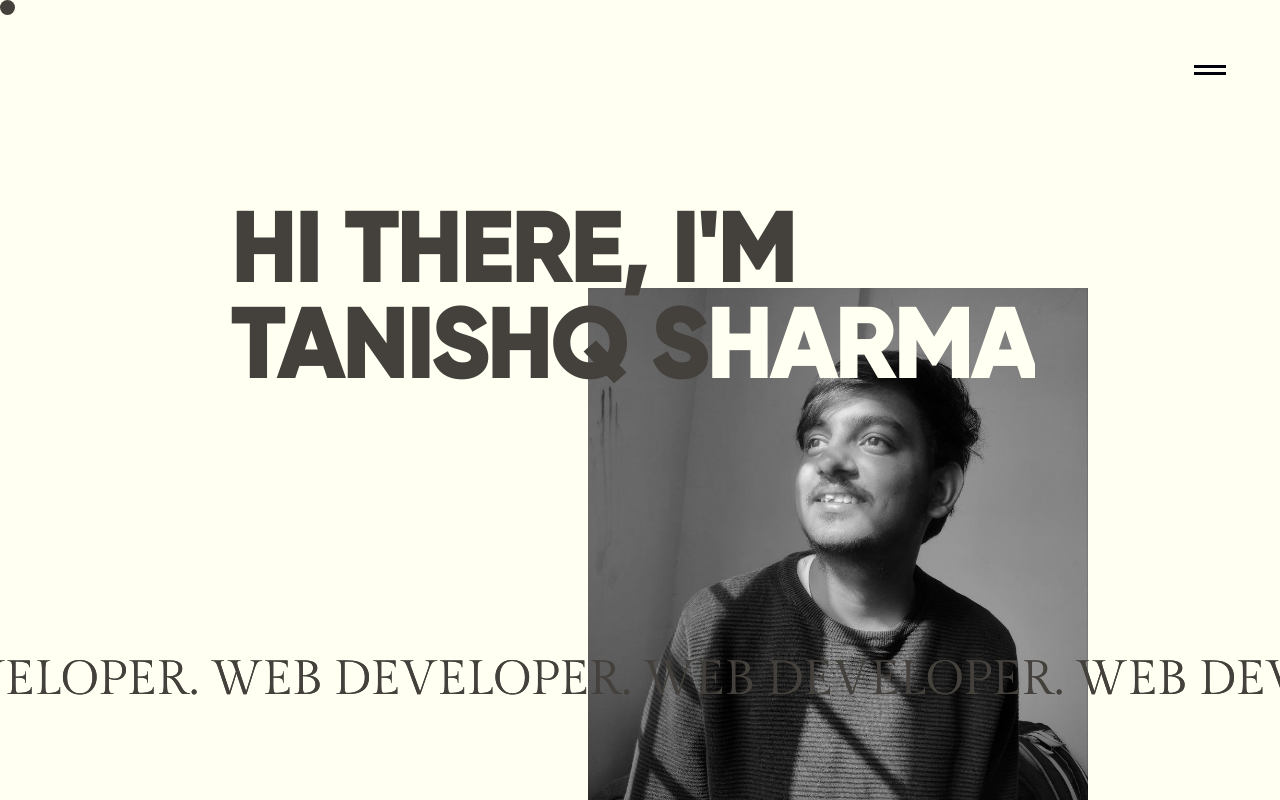
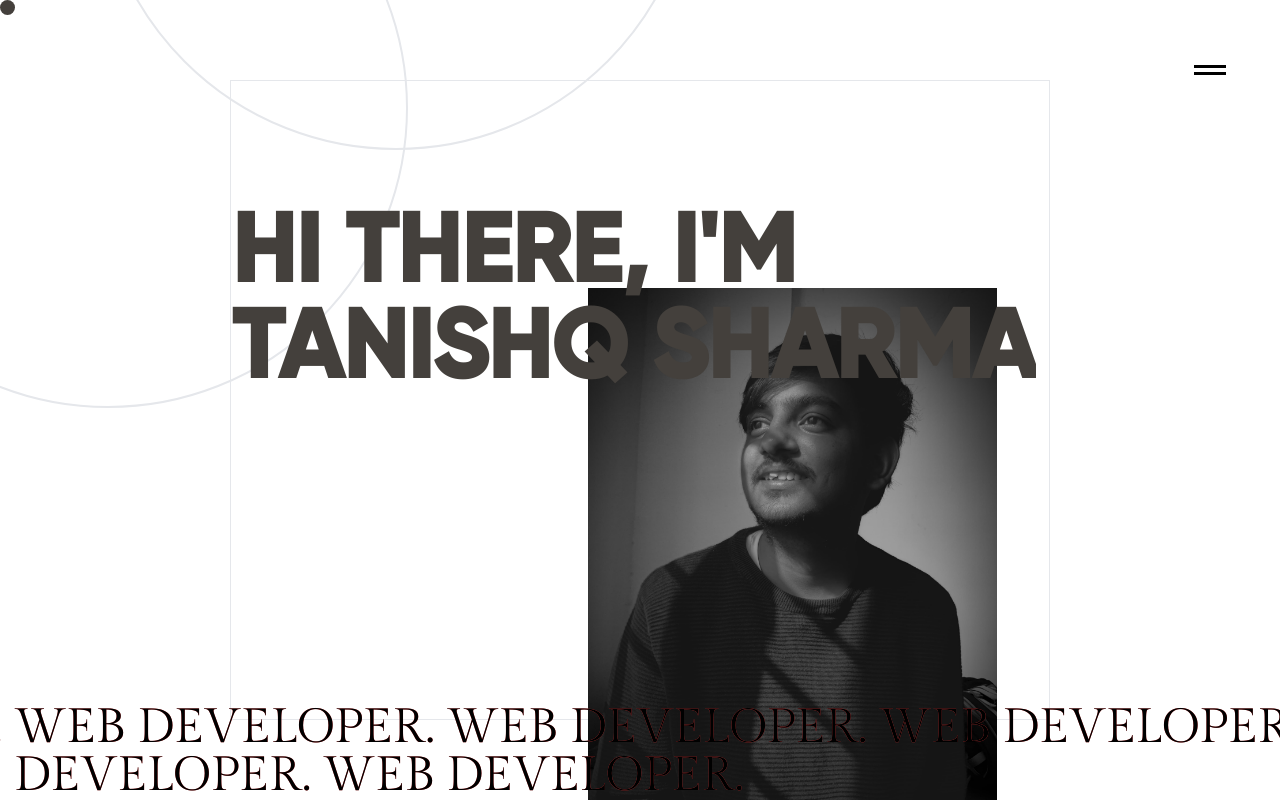
Before and after one commit to TanishqSharma2022/tanishqsharma, a Next.js app: page / in a window 1280 px wide. Shown: the top 800 px of the page. Built offline with nearby package versions, Linux system fonts and the light colour scheme.

Commit message:
updated landing container

```diff
--- a/src/app/page.js
+++ b/src/app/page.js
@@ -1,6 +1,6 @@
 
 "use client"
-import React, { useEffect } from 'react'
+import React, { useEffect, useState } from 'react'
 import styles from './page.module.css';
 import Header from "@/components/header";
 import StickyCursor from "@/components/stickyCursor";
@@ -8,7 +8,8 @@ import { useRef } from "react";
 import gsap from 'gsap'
 import { useGSAP } from "@gsap/react";;
 import { ScrollTrigger } from "gsap/dist/ScrollTrigger";
-
+import Image from 'next/image';
+import { useRouter } from 'next/navigation';
 
 
 const page = () => {
@@ -16,9 +17,15 @@ const page = () => {
   const container = useRef();
   const firstText = useRef(null);
   const secondText = useRef(null);
+  const [isOverlapping, setIsOverlapping] = useState(false);
   const slider = useRef(null);
   let xPercent = 0;
   let direction = 1;
+  const router = useRouter();
+
+
+
+
 
 useEffect(() => {
   gsap.registerPlugin(ScrollTrigger)
@@ -32,11 +39,11 @@ useEffect(() => {
       scrub: true,
       onUpdate: e => direction = e.direction * -1
     },
-    x: '-300px'
+    x: '-200px'
   })
 
 
-}, [])
+}, [router])
 
   useGSAP(() => {
     gsap.from('.mytext', {
@@ -57,6 +64,53 @@ useEffect(() => {
       delay: 1,
       ease: 'power4.out',
     })
+
+    // gsap.from('.circle1', {
+    //   duration: 1.8,
+    //   scale: 0,
+    //   delay: 1,
+    //   ease: 'power4.out',
+    // })
+
+    // gsap.from('.circle2', {
+    //   duration: 1.8,
+    //   scale: 0,
+    //   delay: 1,
+    //   ease: 'power4.out',
+    // })
+    // gsap.to('.circle2', {
+    //   duration: 10,
+    //   scale: 1.4,
+    //   delay: 1,
+    //   ease: 'power4.out',
+    //   x: 100,
+    //   y: 100,
+    // })
+
+
+    gsap.from('.imageBox', {
+
+      duration: 1.8,
+      y: 0,
+      delay: 1,
+      ease: 'power4.out',
+      stagger:{
+        amount: 0.4
+      }
+    })
+
+    gsap.to('.imageBox', {
+
+      duration: 1.8,
+      y: "-100%",
+      delay: 1,
+      ease: 'power4.out',
+      stagger:{
+        amount: 0.4
+      }
+    })
+
+
 
 
 
@@ -85,28 +139,23 @@ const animation = () =>{
       <Header ref={stickyElement}/>
       <StickyCursor stickyElement={stickyElement}/>
       <div className={styles.heroContainer}>
-      <div className='w-[80%]  h-[80%]  flex items-center '>
+        <div className='w-[600px] absolute circle1 -top-48 -left-48 md:h-[600px]  border-2 rounded-full'></div>
+        <div className='w-[600px] absolute circle2 -top-[450px] left-24 md:h-[600px]  border-2 rounded-full'></div>
+
+      <div className='w-[100%] md:w-[80%]  h-[80%] border  flex md:flex-row flex-col items-center '>
       <div className={`   font-black mb-48 text-4xl md:text-8xl  z-10 `}>
           <div className={`py-0 overflow-hidden ${styles.mytext}    `}>
             <div className='mytext py-0 '>HI THERE, I'M</div>
-            <div className=' mytext leading-24 '><h1 className={` ${styles.clipper}`}>TANISHQ S<span className='text-[#fffff2]'>HARMA</span></h1></div>
+            <div className=' mytext leading-24 '>
+              <h1 className={` ${styles.clipper}`}>TANISHQ SHARMA</h1></div>
           </div>
       </div>
       <div className={`${styles.imageBorder} right-48 -bottom-72`}>
-      {/* <svg id="demo" xmlns="http://www.w3.org/2000/svg" width="200" height="100" viewBox="0 0 2000 1000">
-  <defs>
-    <clipPath id="theClipPath">
-      <rect className="moveMe" h="100" w="100" fill="purple" cx="200" cy="500" />
-    </clipPath>
-  </defs>
-  <circle className="moveMe" r="200" fill="#5cceee" cx="200" cy="500" />
-  <text transform="translate(1000 520)" textAnchor="middle" fontSize="400" fill="#333">HELLO</text>
-  <g clipPath="url(#theClipPath)">
-    <text transform="translate(1000 520)" textAnchor="middle" fontSize="400" fill="#fff">HELLO</text>
-  </g>
 
-</svg> */}
-        <img src='/mybg.jpeg' alt='hero'  className={`${styles.heroImage}`} />
+        <div className=' relative  overflow-hidden '>
+          <div className='bg-white top-0 left-0 z-10 absolute w-full h-full imageBox'></div>
+        <img  src='/1.jpeg' className={`${styles.heroImage} z-0 heroImage bg-[url('/mybg.jpeg')] bg-cover h-[300px] md:h-[600px]`} />
+        </div>
       </div>
       </div>
 
@@ -115,10 +164,10 @@ const animation = () =>{
       </div>
 
 
-      <div  className={`w-full md:w-[102vw]  h-24 overflow-hidden   absolute text-xl md:text-5xl  -left-[2vw] bottom-2  md:bottom-12`}>
+      <div  className={`w-[104%] md:w-[102vw] h-24 overflow-hidden   absolute text-xl md:text-5xl  -left-[2vw] bottom-2  md:bottom-0`}>
       <div ref={slider} >
-        <p ref={firstText} className={`${styles.roamingText} roamingText -mr-12  firstText absolute  w-[500vw]`}>WEB DEVELOPER. WEB DEVELOPER. WEB DEVELOPER. WEB DEVELOPER. WEB DEVELOPER. WEB DEVELOPER. WEB DEVELOPER. WEB DEVELOPER. </p>
-        <p ref={secondText} className={`${styles.roamingText} roamingText -mr-12  firstText absolute w-[500vw]`}>WEB DEVELOPER. WEB DEVELOPER. WEB DEVELOPER. WEB DEVELOPER. WEB DEVELOPER. WEB DEVELOPER. WEB DEVELOPER. WEB DEVELOPER. </p>
+        <p ref={firstText} className={`${styles.roamingText} ${isOverlapping ? 'text-white' : 'text-red-500'} roamingText -mr-12  firstText absolute  w-[1000vw] `}>WEB DEVELOPER. WEB DEVELOPER. WEB DEVELOPER. WEB DEVELOPER. WEB DEVELOPER. WEB DEVELOPER. WEB DEVELOPER. WEB DEVELOPER. WEB DEVELOPER. WEB DEVELOPER. WEB DEVELOPER. WEB DEVELOPER. WEB DEVELOPER. WEB DEVELOPER. WEB DEVELOPER. WEB DEVELOPER. WEB DEVELOPER. WEB DEVELOPER. WEB DEVELOPER. WEB DEVELOPER. WEB DEVELOPER. WEB DEVELOPER. WEB DEVELOPER. WEB DEVELOPER. WEB DEVELOPER. WEB DEVELOPER. WEB DEVELOPER. WEB DEVELOPER. WEB DEVELOPER. WEB DEVELOPER. WEB DEVELOPER. WEB DEVELOPER.  </p>
+        <p ref={secondText} className={`${styles.roamingText} roamingText -mr-12  firstText absolute w-[1000vw] `}>WEB DEVELOPER. WEB DEVELOPER. WEB DEVELOPER. WEB DEVELOPER. WEB DEVELOPER. WEB DEVELOPER. WEB DEVELOPER. WEB DEVELOPER. WEB DEVELOPER. WEB DEVELOPER. WEB DEVELOPER. WEB DEVELOPER. WEB DEVELOPER. WEB DEVELOPER. WEB DEVELOPER. WEB DEVELOPER. WEB DEVELOPER. WEB DEVELOPER. WEB DEVELOPER. WEB DEVELOPER. WEB DEVELOPER. WEB DEVELOPER. WEB DEVELOPER. WEB DEVELOPER. WEB DEVELOPER. WEB DEVELOPER. WEB DEVELOPER. WEB DEVELOPER. WEB DEVELOPER. WEB DEVELOPER. WEB DEVELOPER. WEB DEVELOPER. </p>
       </div>
       </div>
     </div>
--- a/src/app/page.module.css
+++ b/src/app/page.module.css
@@ -1,7 +1,7 @@
 
 .mytext{
     font-family: 'Gilroy-Bold';
-    /* mix-blend-mode: difference; */
+    mix-blend-mode: exclusion;
 }
 
 .heroContainer{
@@ -37,14 +37,12 @@
 
 .heroImage{
     object-fit: cover;
-    width: 500px;
-    /* right: 150px;
-    bottom: -150px;
-    position: absolute; */
+    /* width: 500px; */
     position: relative;
     z-index: 0;
-    filter: grayscale(100%);
-
+    object-fit: cover;
+    mix-blend-mode: difference;
+    filter: grayscale(100%)
 }
 
 .imageBorder{
@@ -58,7 +56,23 @@
 
 .roamingText{
     font-family: 'GildaDisplay-Regular';
-    /* color: red; */
-    color: #44403c;
+
+
 
 }
+
+
+.circle1{
+  animation: moving 10s infinite cubic-bezier(0.175, 0.885, 0.32, 1.275);
+}
+@keyframes moving{
+  0%{
+    transform: translateX(0px);
+  }
+  50%{
+    transform: translateX(800px);
+  }
+  100%{
+    transform: translateX(0px);
+  }
+}
--- a/src/globals.css
+++ b/src/globals.css
@@ -8,5 +8,5 @@
 
 
 :root{
-  background: #fffff2;
+  background: #ffffff;
 }
```
Also changed, not shown: public/1.jpeg (added), public/2.jpeg (added).
